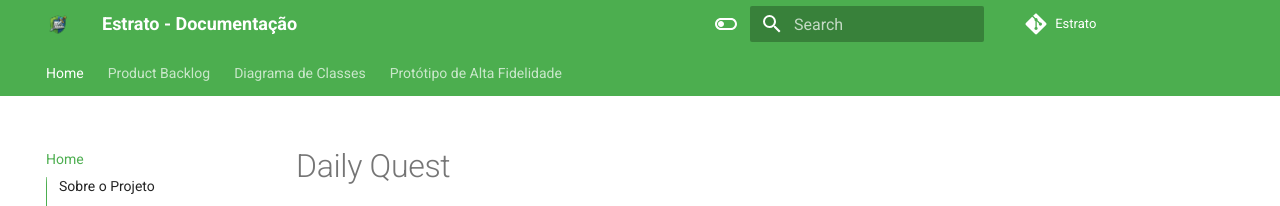
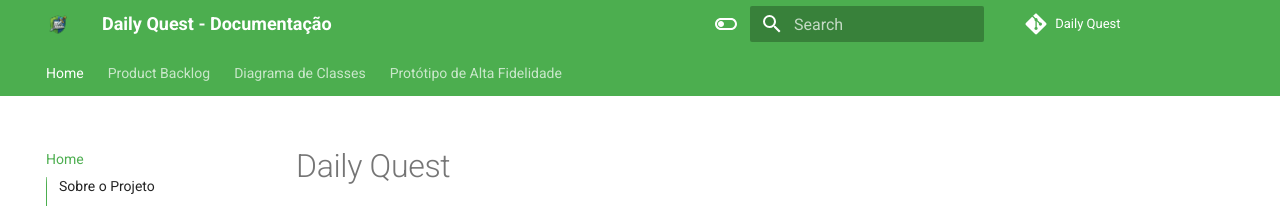
Before and after one commit to DailyQuest-project/DailyQuest-docs, an MkDocs documentation site: the page built from docs/index.md, in a window 1280 px wide. Shown: the top 206 px of the page. Built offline with MkDocs 1.6.1 and Material for MkDocs 9.7.7, drawn with Linux system fonts in a browser that asks for light colours; comment, search, counter and statistics services are not loaded.

```diff
--- a/mkdocs.yml
+++ b/mkdocs.yml
@@ -1,7 +1,10 @@
-repo_url: https://github.com/orgs/estrato-notes/repositories
-repo_name: Estrato
+repo_url: https://github.com/orgs/DailyQuest-project/repositories
+repo_name: Daily Quest
 
-site_name: Estrato - Documentação
+site_name: Daily Quest - Documentação
+site_description: Documentação do Projeto Daily Quest
+site_author: Marcos V Marinho
+
 theme:
   name: material
   logo: assets/logo.png
```
Also changed, not shown: docs/src/overrides/home.html (deleted).
